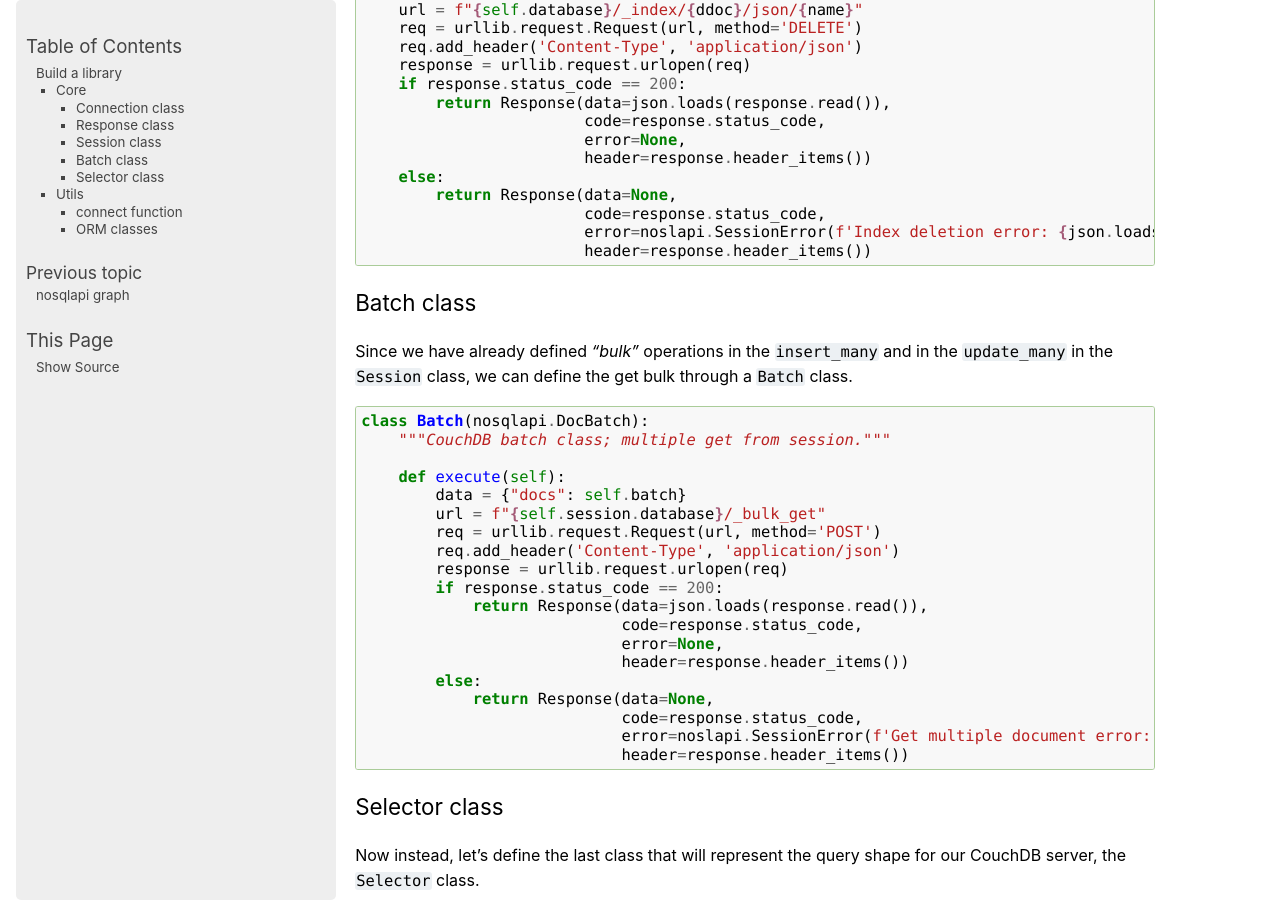
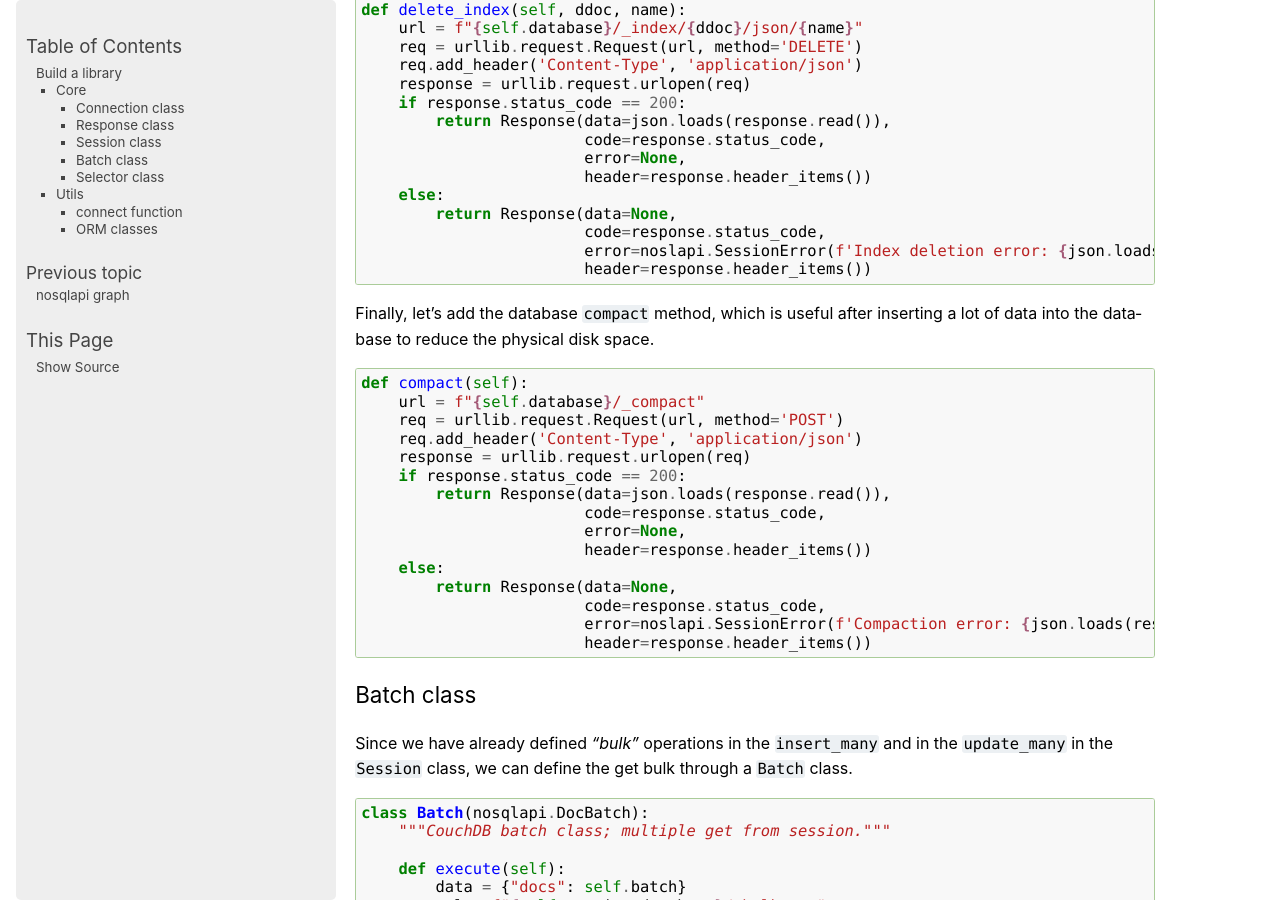
Before and after one commit to MatteoGuadrini/nosqlapi, a Sphinx documentation site: the page built from docs/source/build.rst, in a window 1280 px wide and 900 px high, scrolled down 10697 px. Built offline with Sphinx 7.4.7, drawn with Linux system fonts in a browser that asks for light colours; some of the changed text lies outside the part shown.

Commit message:
Add compact method on Session class

```diff
--- a/docs/source/build.rst
+++ b/docs/source/build.rst
@@ -407,6 +407,7 @@ The ``close`` method will only close the session, but not the connection.
 
         def close(self):
             self.database = None
+            self._connection = None
 
 The ``find`` method is the one that allows searching for data in the database.
 This method can accept strings or ``Selector`` objects, which help in the construction of the query in the database language.
@@ -584,6 +585,26 @@ We will now write the ``add_index`` and ``delete_index`` methods, which are main
                                 error=noslapi.SessionError(f'Index deletion error: {json.loads(response.read())}'),
                                 header=response.header_items())
 
+Finally, let's add the database ``compact`` method, which is useful after inserting a lot of data into the database to reduce the physical disk space.
+
+.. code-block:: python
+
+        def compact(self):
+            url = f"{self.database}/_compact"
+            req = urllib.request.Request(url, method='POST')
+            req.add_header('Content-Type', 'application/json')
+            response = urllib.request.urlopen(req)
+            if response.status_code == 200:
+                return Response(data=json.loads(response.read()),
+                                code=response.status_code,
+                                error=None,
+                                header=response.header_items())
+            else:
+                return Response(data=None,
+                                code=response.status_code,
+                                error=noslapi.SessionError(f'Compaction error: {json.loads(response.read())}'),
+                                header=response.header_items())
+
 Batch class
 ***********
 
```
